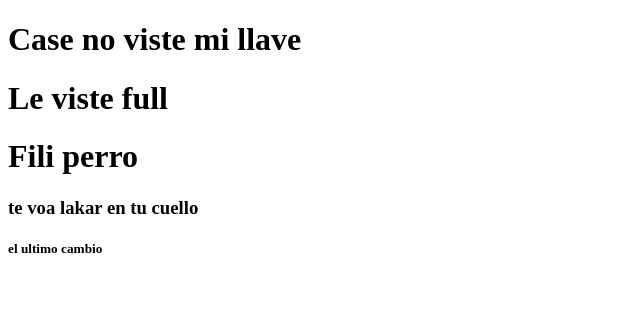
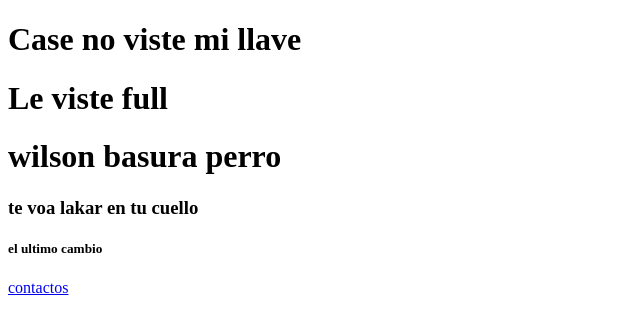
Before and after one commit to wilsonjr465/tecnomundo, a plain HTML site: page index.html in a window 1280 px wide. Shown: the whole page, without its empty margins (0-640 px from the left). Drawn offline with Linux system fonts and the light colour scheme.

Commit message:
commit de contactos

```diff
--- a/index.html
+++ b/index.html
@@ -9,8 +9,10 @@
 <body>
     <h1>Case no viste mi llave</h1>
     <h1>Le viste full</h1>
-    <h1>Fili perro</h1>
+    <h1>wilson basura perro</h1>
     <h3>te voa lakar en tu cuello</h3>
     <h5>el ultimo cambio</h5>
+
+    <a href="contactos.html">contactos</a>
 </body>
 </html>
```
Also changed, not shown: contactos.html (added, +12 -0 lines).
